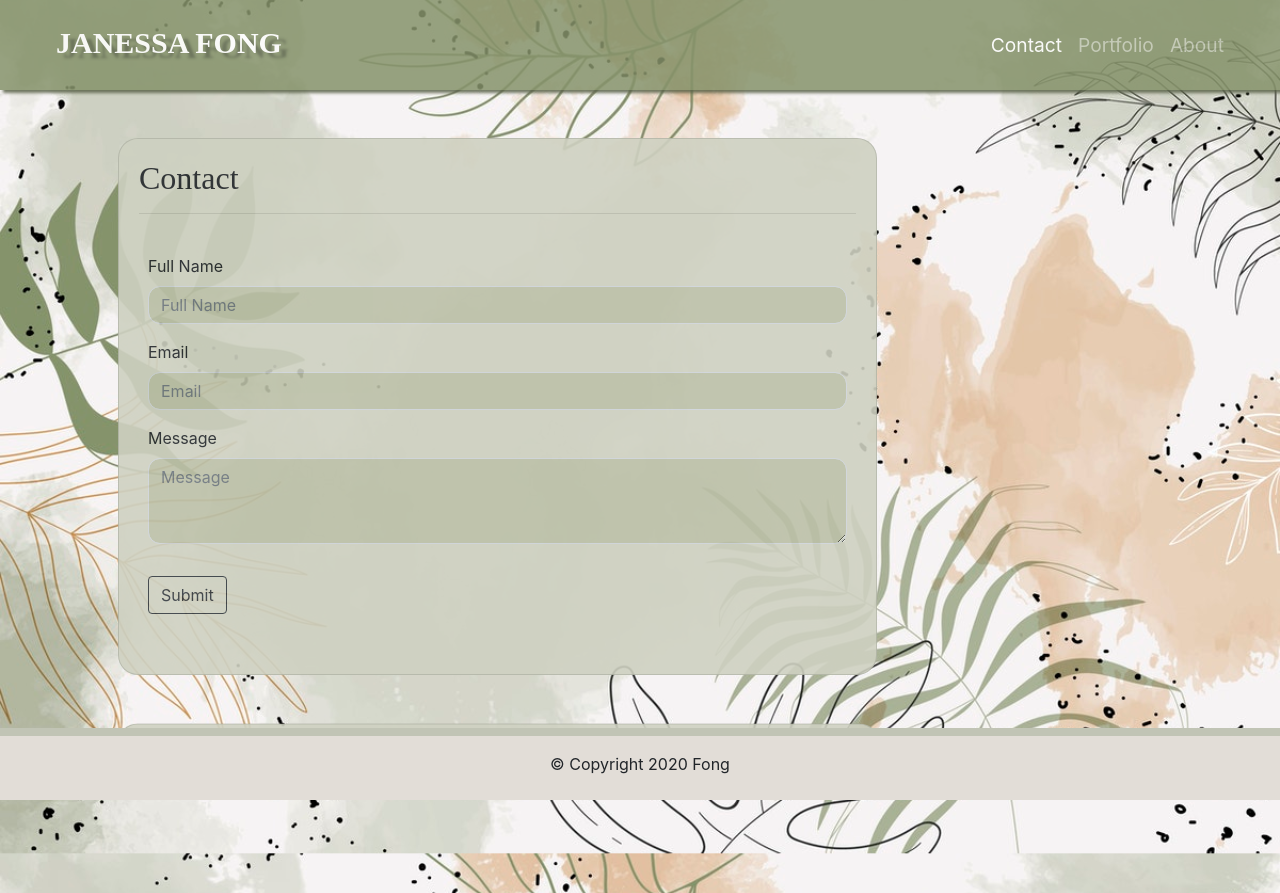
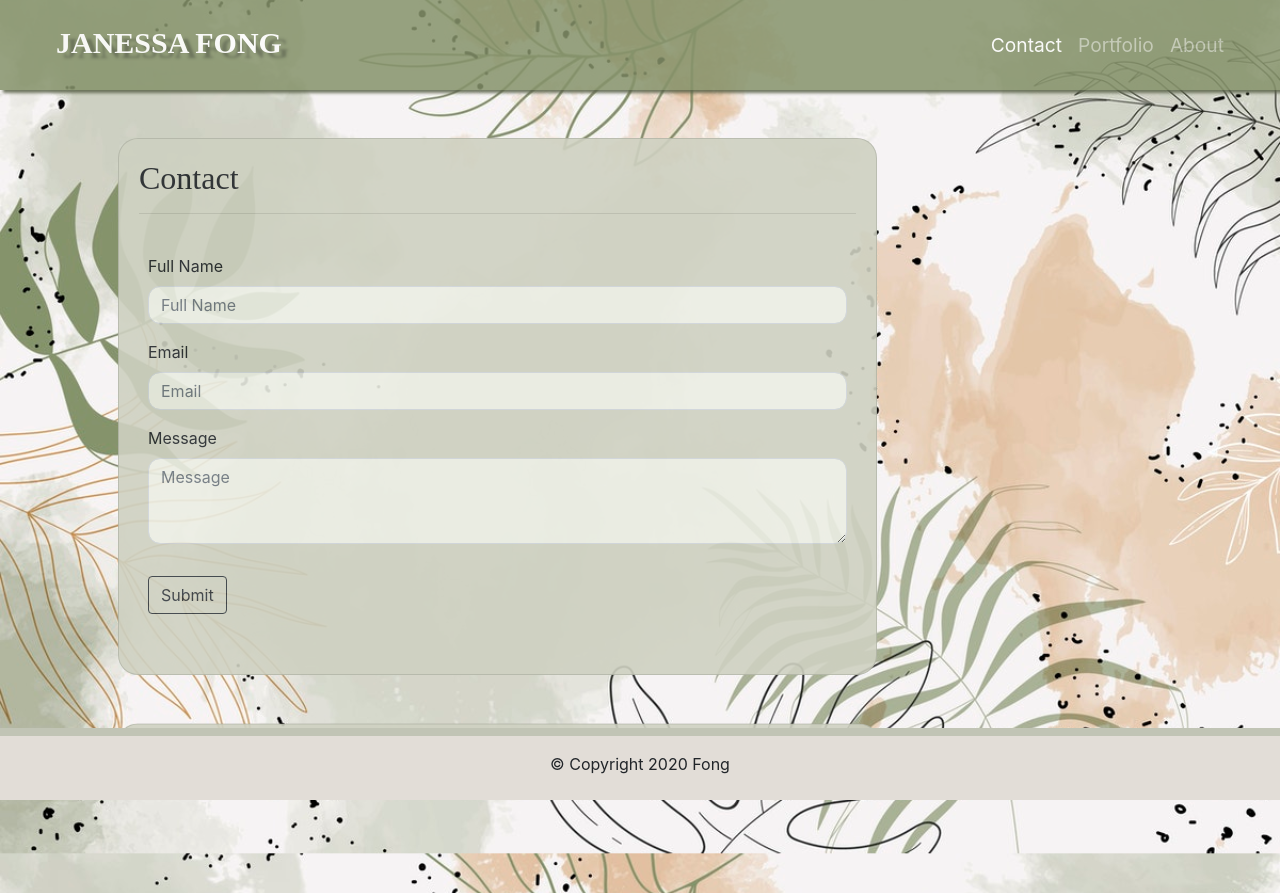
Before and after one commit to janessaref/react-to-my-portfolio, a React (Create React App) app in the folder my-portfolio-react/: page /contact in a window 1280 px wide. Built offline with nearby package versions, Linux system fonts and the light colour scheme; a web font is replaced by a local one.

Commit message:
add form component to send emails

```diff
--- a/my-portfolio-react/package.json
+++ b/my-portfolio-react/package.json
@@ -7,6 +7,7 @@
     "@testing-library/react": "^11.1.2",
     "@testing-library/user-event": "^12.2.2",
     "aos": "^2.3.4",
+    "emailjs-com": "^2.6.4",
     "react": "^17.0.1",
     "react-dom": "^17.0.1",
     "react-router-dom": "^5.2.0",
--- /dev/null
+++ b/my-portfolio-react/src/components/Form/index.js
@@ -0,0 +1,45 @@
+import React from 'react';
+import emailjs from 'emailjs-com';
+import "./style.css";
+
+// form component for Contact page
+function Form() {
+
+  function sendEmail(e) {
+    e.preventDefault();
+
+    // when the form is submitted by a user, I will recieve an email
+    emailjs.sendForm('service_mj345ul', 'template_uy010zi', e.target, 'user_gNMYhYEd30sKsE25XsVvW')
+      .then((result) => {
+          console.log(result.text);
+          e.target.reset();
+      }, (error) => {
+          console.log(error.text);
+      });
+  };
+
+  return (
+    //   my contact form
+    <form className="contact-form" onSubmit={sendEmail}>
+        {/* makes an id for each form sent */}
+        <input type="hidden" name="contact_number" />
+            <div className="form-group">
+                <label for="exampleFormControlInput1">Full Name</label>
+                <input type="text" className="form-control" name="name" id="nameInput" placeholder="Full Name" />
+            </div>
+
+            <div class="form-group">
+                <label for="exampleFormControlInput2">Email</label>
+                <input type="email" className="form-control" name="email" id="emailInput" placeholder="Email" />
+            </div>
+
+            <div class="form-group">
+                <label for="exampleFormControlTextarea1">Message</label>
+                <textarea className="form-control" id="messageInput" name="message" rows="3" placeholder="Message"></textarea>
+            </div>
+            <button type="submit" value="send" className="btn btn-outline-dark mt-3 submitBtn">Submit</button>
+    </form>
+  );
+};
+
+export default Form;
--- /dev/null
+++ b/my-portfolio-react/src/components/Form/style.css
@@ -0,0 +1,6 @@
+#nameInput,
+#emailInput,
+#messageInput {
+    background-color: #ebeee4;
+    border-radius: 12px;
+}
--- a/my-portfolio-react/src/components/Project/index.js
+++ b/my-portfolio-react/src/components/Project/index.js
@@ -1,6 +1,11 @@
 import React from "react";
 import Projects from "../../Projects.json";
 import "./style.css";
+import AOS from "aos";
+import "aos/dist/aos.css";
+
+// importing AOS animation and initializing it
+AOS.init();
 
 // Project component looping through each of my projects from the Projects.json file containing information for each project
 function Project() {
@@ -9,7 +14,9 @@ function Project() {
             {Projects.map(project => {
                 return(
                     <>
-                    <div className="col-lg-6">
+                    <div className="col-lg-6" data-aos="fade-right"
+     data-aos-offset="300"
+     data-aos-easing="ease-in-sine" data-aos-duration="1500">
                         <a
                             href={project.githubURL}
                             target="_blank"
--- a/my-portfolio-react/src/pages/About.js
+++ b/my-portfolio-react/src/pages/About.js
@@ -37,7 +37,7 @@ const styles = {
     }
 };
 
-// About card
+// About page with the card
 function About() {
     return(
         <React.Fragment>
--- a/my-portfolio-react/src/pages/Contact.js
+++ b/my-portfolio-react/src/pages/Contact.js
@@ -3,6 +3,7 @@ import Navbar from "../components/Navbar";
 import Footer from "../components/Footer";
 import AOS from "aos";
 import "aos/dist/aos.css";
+import Form from "../components/Form";
 
 // importing AOS animation and initializing it
 AOS.init();
@@ -33,6 +34,7 @@ const styles = {
     }
 };
 
+// Contact page with the card
 function Contact() {
     return(
         <React.Fragment>
@@ -41,29 +43,13 @@ function Contact() {
             <main className="container">
                 <section className="row">
                     <div className="col-sm-12 col-md-9 col-lg-9 p-5 rounded">
-                        <div className="card" data-aos="flip-down" data-aos-duration="3000" style={styles.card}>
+                        <div className="card" data-aos="zoom-out" data-aos-duration="1500" style={styles.card}>
                             <div className="card-body">
                                 <h2 className="card-title" style={styles.cardHeader}>Contact</h2>
                                 <hr/>
                                 <div className="row">
                                     <div className="col-sm-12 mb-3 p-4">
-                                        <form className="contactForm">
-                                            <div className="form-group">
-                                                <label for="exampleFormControlInput1">Full Name</label>
-                                                <input type="text" className="form-control" id="nameInput" placeholder="Full Name" style={styles.inputField} />
-                                            </div>
-
-                                            <div class="form-group">
-                                                <label for="exampleFormControlInput2">Email</label>
-                                                <input type="email" className="form-control" id="emailInput" placeholder="Email" style={styles.inputField} />
-                                            </div>
-
-                                            <div class="form-group">
-                                                <label for="exampleFormControlTextarea1">Message</label>
-                                                <textarea className="form-control" id="messageInput" rows="3" placeholder="Message" style={styles.inputField}></textarea>
-                                            </div>
-                                            <button type="button" className="btn btn-outline-dark mt-3 submitBtn">Submit</button>
-                                        </form>
+                                        <Form />
                                     </div>
                                 </div>
                             </div>
--- a/my-portfolio-react/src/pages/Portfolio.js
+++ b/my-portfolio-react/src/pages/Portfolio.js
@@ -35,7 +35,7 @@ const styles = {
     }
 };
 
-// Portfolio page
+// Portfolio page with the card
 function Portfolio() {
     return(
         <React.Fragment>
@@ -43,9 +43,9 @@ function Portfolio() {
             <main className="container">
                 <section className="row mx-auto px-auto" style={styles.paddingStyle}>
                     <div className="col-xs-12 col-sm-12 col-md-8 col-lg-8 p-0 rounded">
-                        <div className="card m-5" data-aos="flip-left" data-aos-duration="3000" style={styles.card}>
+                        <div className="card m-5" data-aos="flip-left" data-aos-duration="1500" style={styles.card}>
                             <div className="card-body">
-                                <h2 className="card-title font-weight-bold" style={styles.cardHeader}>Portfolio</h2>
+                                <h2 className="card-title" style={styles.cardHeader}>Portfolio</h2>
                                 <p style={styles.cardHeader}>The title links to the repository | The image links to the application</p>
                                 <hr/>
                                 <div className="row mx-auto px-auto">
```
Also changed, not shown: 1 other file (tests, documents, lock files or other folders).
